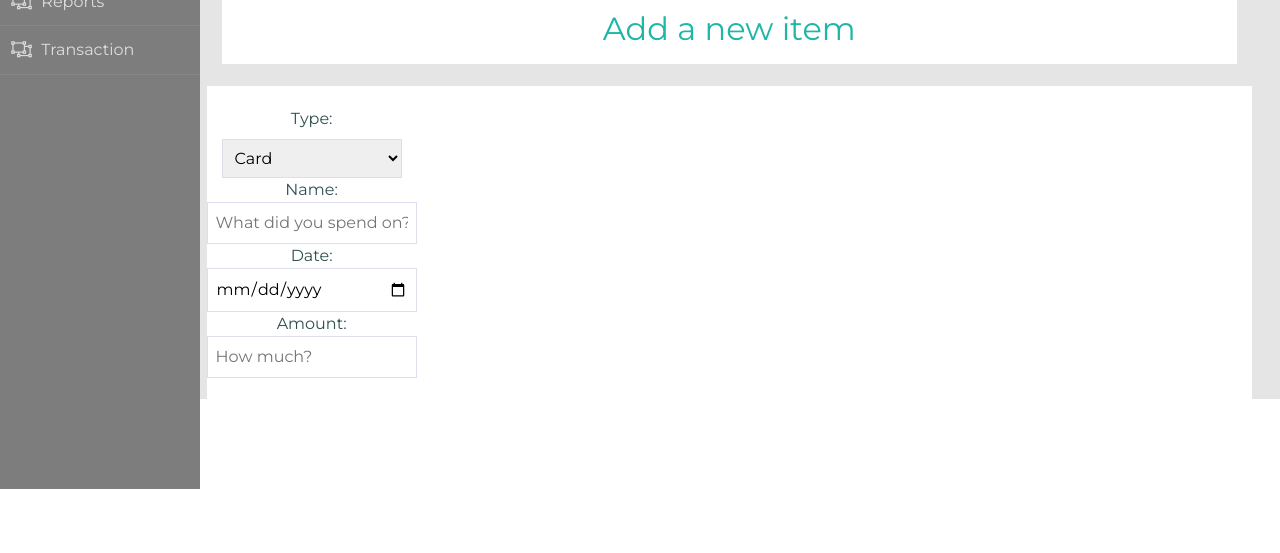
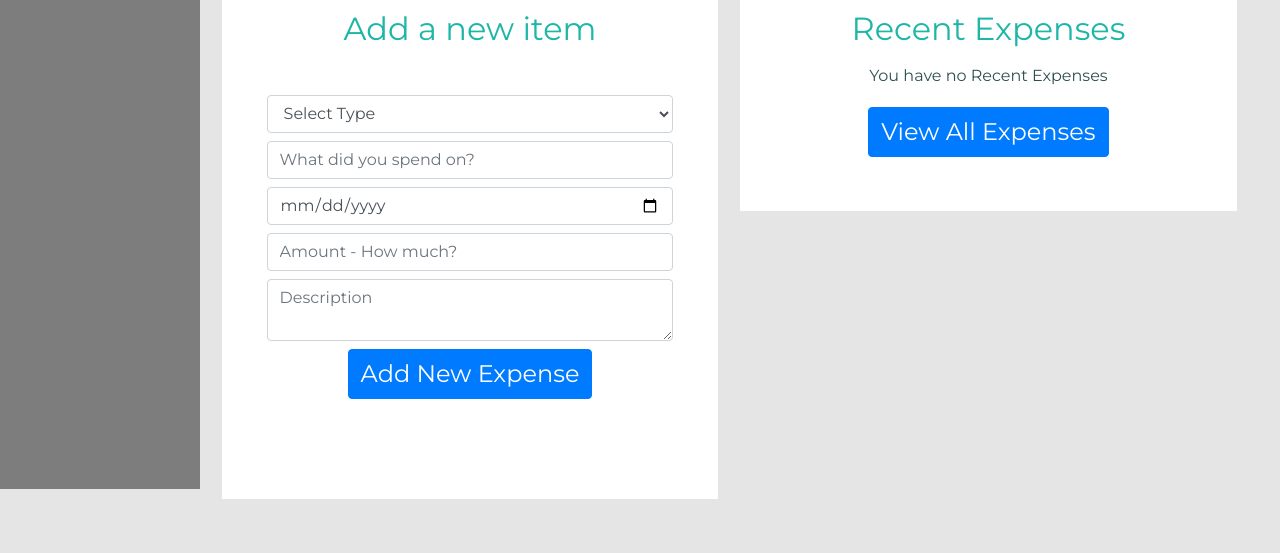
Before and after one commit to hngi/Dionysus, a PHP site: page /expense.php in a window 1280 px wide. Shown: the part 311-864 px from the top of the page. Before the commit the page ends 800 px from the top, so only its background shows below. Run offline with PHP 8.4, Linux system fonts and the light colour scheme; the visitor is signed in with stand-in values (Sample User, id 1); some libraries are stand-ins or nearby versions.

Commit message:
added expense functionality

```diff
--- a/expense.php
+++ b/expense.php
@@ -1,40 +1,77 @@
 <?php include 'includes/header.php'?>
+<?php include 'includes/expense.php'?>
 <?php include 'includes/sidebar.php'?>
 
         <main role="main">
-            <section class="panel important">
+            <section class="panel important1">
             <h2>Add a new item</h2>
-            </section>
-            <section class="panel important">
-            <div class="row">
-            <div id="form-box">
-<form>
-<div class="col-md-12 mb-6">
-     <label for="type1">Type:</label>
-      <select name="type1">
+            <?php if(isset($success))  echo $success  ?>
+                    <div class="col-sm-12 mb-6">
+                        <form class="col text-center needs-validation" novalidate onsubmit="validate()" method="POST">
+                            <div class="col-md-12 mb-2">
+                              <select name="type1" class="form-control" required>
+                                  <option>Select Type</option>
                                   <option value="card">Card</option>
                                   <option value="cash">Cash</option>
-          <option value="cryptocoin">Cryptocoin</option>
-          <option value="other">Other</option>
+                                  <option value="others">Others</option>
                               </select>
-     <div class="invalid-feedback">Please enter your email</div>
                             </div>
 
-  <div>
-    <span>Name:</span> <input type="text" name="item-name" placeholder="What did you spend on?">
+                              <div class="col-md-12 mb-2">
+                                  <input type="text" placeholder="What did you spend on?" name="item-name" class="form-control" title="item-name" required>
                               </div>
 
-  <div>
-    <span>Date:</span> <input type="date" name="date">
+                              <div class="col-md-12 mb-2">
+                                  <input type="date" name="date" class="form-control" title="date" required>
                               </div>
 
-  <div>
-    <span>Amount:</span> <input type="number" name="amount" placeholder="How much?">
+                              <div class="col-md-12 mb-2">
+                                  <input type="text" placeholder="Amount - How much?" name="amount" class="form-control" title="amount" required>
                               </div>
 
+                              <div class="col-md-12 mb-2">
+                              <textarea class="form-control" name="description" placeholder="Description"></textarea>
+                              </div>
+
+                              <div class="col-md-12 mb-2">
+                                <button class="btn btn-primary text-center" name="submit" type="submit" id="submit">Add New Expense</button>
+                            </div>
                         </form>
+                    </div>
+            </section>
+            <section class="panel important1">
+            <div class="col-sm-12 mb-6">
+            <p></p>
+            <h2>Recent Expenses</h2>
+            <p></p>
+            <p></p>
+            <table>
+
+                <?php
+                if (!$recent_items) {
+                    echo 'You have no Recent Expenses';
+                } else {
+                   echo '<tr>';
+                echo '<th id="type" class="center">type</th>';
+                echo '<th>name</th>';
+                echo '<th id="date">date</th>';
+                echo '<th style="text-align: right" id="amount">amount</th>';
+                echo '</tr>';
+                foreach ($recent_items as $item) {
+                    echo '<tr>';
+                    echo '<td>'.$item['type'] .'</td>';
+                    echo '<td>'.$item['expense_Item'].'</td>';
+                    echo '<td>'.$item['expense_Date'].'</td>';
+                    echo '<td>'.'₦'.$item['expense_Cost'].'</td>';
+                    echo '</tr>';
+                }
+                }
+                ?>
+                </table>
+                <a href="view_expense.php" class="btn btn-primary text-center"> View All Expenses</a>
             </div>
         </section>
     </main>
 
+    <script src="js/signup.js"></script>
     <?php include 'includes/footer.php'?>
--- /dev/null
+++ b/includes/expense.php
@@ -0,0 +1,40 @@
+<?php
+include('db/db_config.php');
+include('functions/functions.php');
+$errors = array();
+if(array_key_exists('submit', $_POST)){
+
+    if(empty($_POST['type1'])) {
+            $errors['type1'] = "Please select a type";
+        }
+
+        if(empty($_POST['item-name'])) {
+            $errors['item-name'] = "Please enter an item";
+        }
+
+        if(empty($_POST['date'])) {
+            $errors['date'] = "Please select a date";
+        }
+
+        if($_POST['amount'] != $_POST['amount']) {
+            $errors['amount'] = "Please enter an amount";
+        }
+
+        if($_POST['description'] != $_POST['description']) {
+            $errors['description'] = "Please enter an description";
+        }
+
+        if(empty($errors)) {
+
+            $clean = array_map('trim', $_POST);
+
+            doAddExpenseItem($conn, $clean);
+
+            $success = "You have successfully added a new expense";
+
+
+        }
+    }
+
+    $recent_items = getUserItems($conn, $_SESSION['userid']);
+ ?>
--- a/includes/functions/functions.php
+++ b/includes/functions/functions.php
@@ -1,6 +1,7 @@
 <?php
 
-    function doUserRegister($dbconn, $input) {
+function doUserRegister($dbconn, $input)
+{
 
     $hash = password_hash($input['password'], PASSWORD_BCRYPT);
 
@@ -9,13 +10,14 @@
     $data = [
         ":f" => $input['name'],
         ":e" => $input['email'],
-            ":h" => $hash
+        ":h" => $hash,
     ];
 
     $stmt->execute($data);
 }
 
-    function doesEmailExist($dbconn, $email) {
+function doesEmailExist($dbconn, $email)
+{
     $result = false;
 
     $stmt = $dbconn->prepare("SELECT email FROM user WHERE :e=email");
@@ -25,47 +27,90 @@
 
     $count = $stmt->rowCount();
 
-        if($count > 0) {
+    if ($count > 0) {
         $result = true;
     }
 
     return $result;
 }
 
-    function displayErrors($err, $name) {
+function doAddExpenseItem($dbconn, $input)
+{
+
+    $stmt = $dbconn->prepare("INSERT INTO userexpense(user_ID, expense_Date, expense_Item, expense_Cost, type, description) VALUES(:a, :b, :c, :d, :e, :f)");
+
+    $data = [
+        ":a" => $_SESSION['userid'],
+        ":b" => $input['date'],
+        ":c" => $input['item-name'],
+        ":d" => $input['amount'],
+        ":e" => $input['type1'],
+        ":f" => $input['description'],
+    ];
+
+    $stmt->execute($data);
+}
+
+function displayErrors($err, $name)
+{
 
     $result = "";
 
-        if(isset($err[$name])) {
-            $result = '<span class=err>'.$err[$name].'</span>';
+    if (isset($err[$name])) {
+        $result = '<span class=err>' . $err[$name] . '</span>';
     }
 
     return $result;
 }
 
-
-
-
-     function getUserByEmail($dbconn, $email){
+function getUserByEmail($dbconn, $email)
+{
     $stmt = $dbconn->prepare("SELECT * FROM user WHERE email=:e");
 
     $stmt->bindParam(':e', $email);
 
     $stmt->execute();
 
-
     $row = $stmt->fetch(PDO::FETCH_BOTH);
-
 
     return $row;
 
+}
 
+function getUserItems($dbconn, $userid)
+{
+    $arr = [];
+    $stmt = $dbconn->prepare("SELECT * FROM userexpense WHERE user_ID=:u ORDER BY expense_Date ASC LIMIT 10");
+
+    $stmt->bindParam(':u', $userid);
+
+    $stmt->execute();
+    while ($row = $stmt->fetch(PDO::FETCH_ASSOC)) {
+        $arr[] = $row;
+    }
+
+    return $arr;
 
 }
 
+function getAllUserItems($dbconn, $userid)
+{
+    $arr = [];
+    $stmt = $dbconn->prepare("SELECT * FROM userexpense WHERE user_ID=:u ORDER BY expense_Date ASC");
 
+    $stmt->bindParam(':u', $userid);
 
-     function emailDoesNotExist($dbconn, $email) {
+    $stmt->execute();
+    while ($row = $stmt->fetch(PDO::FETCH_ASSOC)) {
+        $arr[] = $row;
+    }
+
+    return $arr;
+
+}
+
+function emailDoesNotExist($dbconn, $email)
+{
     $result = false;
 
     $stmt = $dbconn->prepare("SELECT email FROM user WHERE :e=email");
@@ -75,17 +120,15 @@
 
     $count = $stmt->rowCount();
 
-        if($count == 0) {
+    if ($count == 0) {
         $result = true;
     }
 
     return $result;
 }
 
-
-
-   function updatePassword($dbconn, $input) {
-
+function updatePassword($dbconn, $input)
+{
 
     $hash = password_hash($input['password'], PASSWORD_BCRYPT);
 
@@ -94,18 +137,14 @@
     $data = [
 
         ":uid" => $input['user_id'],
-             ":pass" => $hash
+        ":pass" => $hash,
     ];
 
     $stmt->execute($data);
 }
 
-
-
-
-
-
-     function userLogin($dbconn, $input) {
+function userLogin($dbconn, $input)
+{
 
     $result = [];
 
@@ -117,7 +156,7 @@
     $count = $stmt->rowCount();
     $row = $stmt->fetch(PDO::FETCH_BOTH);
 
-        if($count != 1 || !password_verify($input['password'], $row['password'])) {
+    if ($count != 1 || !password_verify($input['password'], $row['password'])) {
         $result[] = false;
     } else {
         $result[] = true;
@@ -125,9 +164,3 @@
     }
     return $result;
 }
-
-
-
-
-
-?>
--- a/includes/sidebar.php
+++ b/includes/sidebar.php
@@ -2,11 +2,7 @@
     <nav role="navigation">
             <ul class="main">
                 <li class="dashboard"><a href="dashboard.php">Dashboard</a></li>
-                <li class="write"><a href="expense.php">Expenses</a></li>
-                <li class="edit"><a href="#">Account</a></li>
-                <li class="comments"><a href="#">Voucher</a></li>
-                <li class="users"><a href="#">Purchases</a></li>
-                <li class="reports"><a href="#">Reports</a></li>
-                <li class="Transaction"><a href="#">Transaction</a></li>
+                <li class="write"><a href="expense.php">Add Expense</a></li>
+                <li class="edit"><a href="view_expense.php">View All Expenses</a></li>
             </ul>
         </nav>
```
Also changed, not shown: view_expense.php (added, +48 -0 lines). Lines whose indentation alone changed are shown as unchanged.
